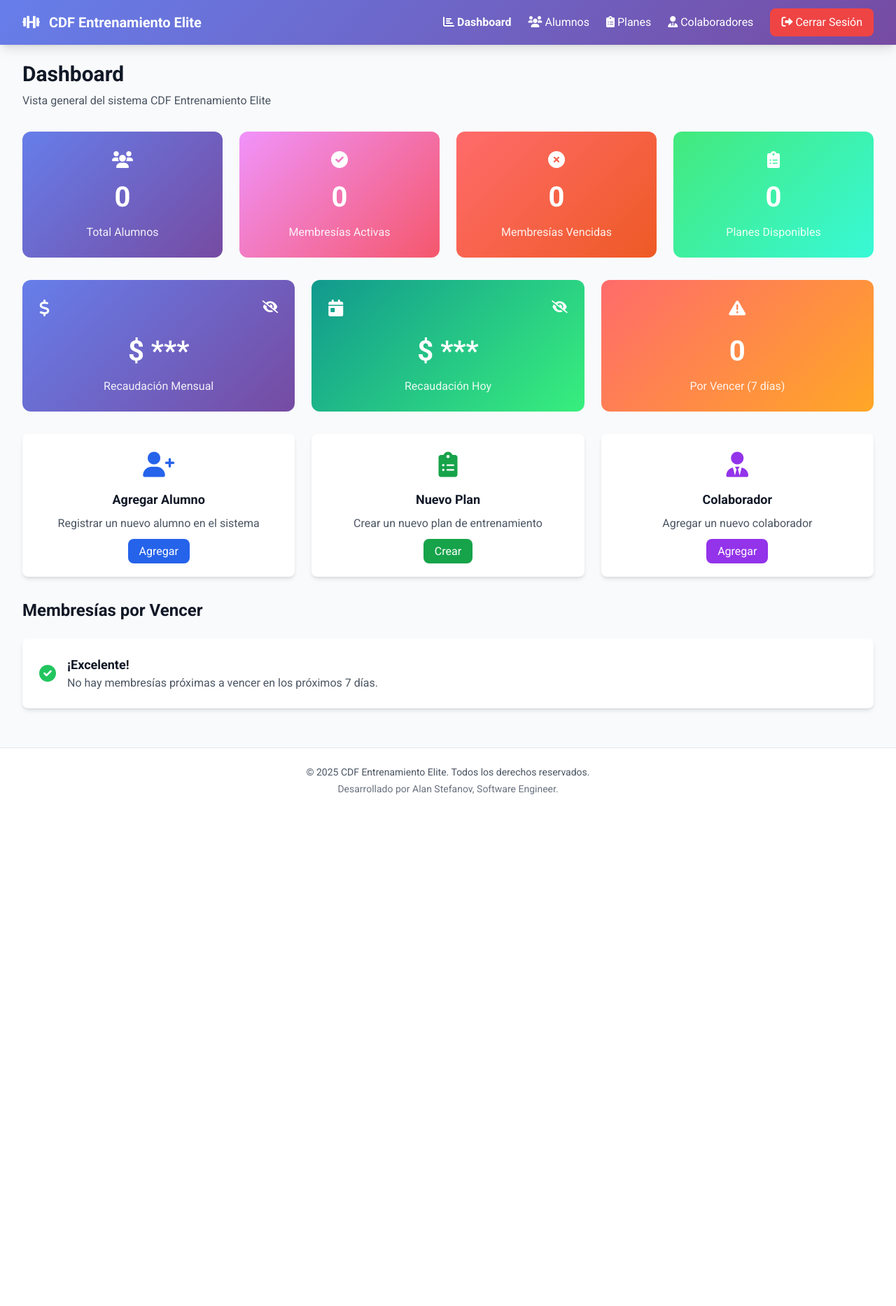
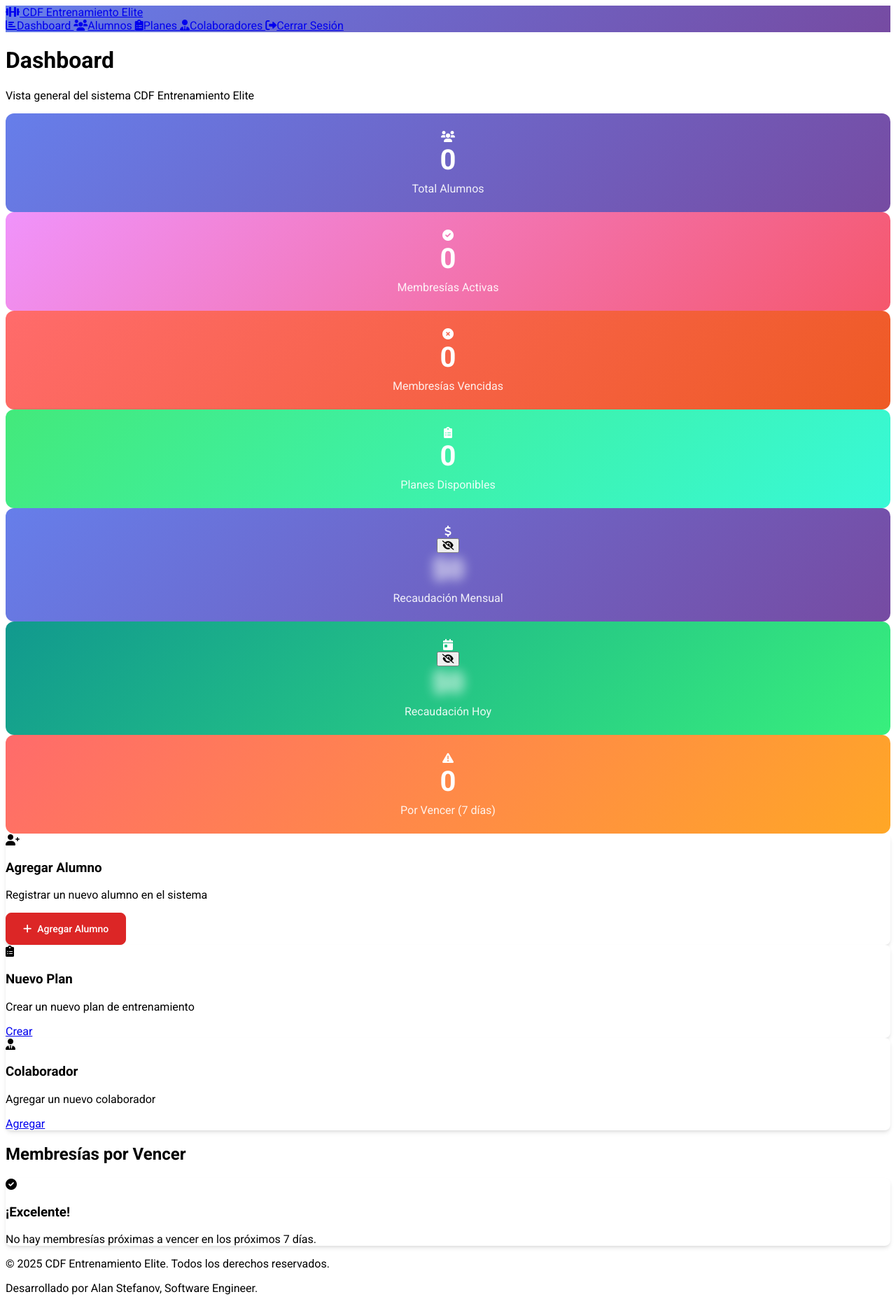
Before and after one commit to AlanStefanov/cdf-elite, a Node server app: page /dashboard in a window 1280 px wide. Shown: the whole page at 70% size. Before the commit the page ends 1135 px from the top, so only its background shows below. Run offline with Node 20, Linux system fonts and the light colour scheme; a user stored in the database is signed in; data that the repository does not hold is empty; some libraries are stand-ins or nearby versions.

Commit message:
Restored to '4fafe4eadc28d0fd41d4cd9f72bf8bee776c7c4a'
Replit-Restored-To: 4fafe4eadc28d0fd41d4cd9f72bf8bee776c7c4a

```diff
--- /dev/null
+++ b/public/css/design-system.css
@@ -0,0 +1,345 @@
+
+/* ===== CDF DESIGN SYSTEM ===== */
+
+/* Variables de colores */
+:root {
+  /* Colores principales */
+  --cdf-primary: #dc2626; /* Rojo CDF */
+  --cdf-primary-hover: #b91c1c;
+  --cdf-primary-dark: #991b1b;
+
+  --cdf-secondary: #6b7280; /* Gris */
+  --cdf-secondary-hover: #4b5563;
+  --cdf-secondary-light: #9ca3af;
+
+  --cdf-dark: #1f2937; /* Negro/Gris oscuro */
+  --cdf-dark-hover: #111827;
+
+  --cdf-light: #f9fafb; /* Blanco/Gris claro */
+  --cdf-light-hover: #f3f4f6;
+
+  /* Estados */
+  --cdf-disabled: #d1d5db;
+  --cdf-disabled-text: #9ca3af;
+
+  /* Sombras */
+  --cdf-shadow-sm: 0 1px 2px 0 rgb(0 0 0 / 0.05);
+  --cdf-shadow: 0 1px 3px 0 rgb(0 0 0 / 0.1), 0 1px 2px -1px rgb(0 0 0 / 0.1);
+  --cdf-shadow-md: 0 4px 6px -1px rgb(0 0 0 / 0.1), 0 2px 4px -2px rgb(0 0 0 / 0.1);
+
+  /* Bordes */
+  --cdf-radius: 0.5rem;
+  --cdf-radius-sm: 0.25rem;
+  --cdf-radius-lg: 0.75rem;
+}
+
+/* ===== BOTONES BASE ===== */
+.cdf-btn {
+  display: inline-flex;
+  align-items: center;
+  justify-content: center;
+  gap: 0.5rem;
+  padding: 0.75rem 1.5rem;
+  font-size: 0.875rem;
+  font-weight: 500;
+  line-height: 1.25rem;
+  border-radius: var(--cdf-radius);
+  border: 1px solid transparent;
+  cursor: pointer;
+  transition: all 0.2s ease-in-out;
+  text-decoration: none;
+  white-space: nowrap;
+  user-select: none;
+  outline: none;
+
+  /* Estados de focus */
+  focus:outline-none;
+  focus:ring-2;
+  focus:ring-offset-2;
+}
+
+/* ===== VARIANTES DE BOTONES ===== */
+
+/* Botón Principal (Rojo CDF) */
+.cdf-btn-primary {
+  background-color: var(--cdf-primary);
+  color: white;
+  border-color: var(--cdf-primary);
+  box-shadow: var(--cdf-shadow-sm);
+}
+
+.cdf-btn-primary:hover {
+  background-color: var(--cdf-primary-hover);
+  border-color: var(--cdf-primary-hover);
+  box-shadow: var(--cdf-shadow);
+  transform: translateY(-1px);
+}
+
+.cdf-btn-primary:active {
+  background-color: var(--cdf-primary-dark);
+  transform: translateY(0);
+  box-shadow: var(--cdf-shadow-sm);
+}
+
+.cdf-btn-primary:focus {
+  ring-color: var(--cdf-primary);
+}
+
+/* Botón Secundario (Outline Rojo) */
+.cdf-btn-secondary {
+  background-color: transparent;
+  color: var(--cdf-primary);
+  border-color: var(--cdf-primary);
+}
+
+.cdf-btn-secondary:hover {
+  background-color: var(--cdf-primary);
+  color: white;
+  box-shadow: var(--cdf-shadow);
+  transform: translateY(-1px);
+}
+
+.cdf-btn-secondary:active {
+  background-color: var(--cdf-primary-dark);
+  transform: translateY(0);
+}
+
+/* Botón Oscuro */
+.cdf-btn-dark {
+  background-color: var(--cdf-dark);
+  color: white;
+  border-color: var(--cdf-dark);
+  box-shadow: var(--cdf-shadow-sm);
+}
+
+.cdf-btn-dark:hover {
+  background-color: var(--cdf-dark-hover);
+  border-color: var(--cdf-dark-hover);
+  box-shadow: var(--cdf-shadow);
+  transform: translateY(-1px);
+}
+
+.cdf-btn-dark:focus {
+  ring-color: var(--cdf-dark);
+}
+
+/* Botón Coral/Salmón */
+.cdf-btn-coral {
+  background-color: #ff6b6b;
+  color: white;
+  border-color: #ff6b6b;
+  box-shadow: var(--cdf-shadow-sm);
+}
+
+.cdf-btn-coral:hover {
+  background-color: #ff5252;
+  border-color: #ff5252;
+  box-shadow: var(--cdf-shadow);
+  transform: translateY(-1px);
+}
+
+.cdf-btn-coral:focus {
+  ring-color: #ff6b6b;
+}
+
+/* Botón Deshabilitado */
+.cdf-btn:disabled,
+.cdf-btn-disabled {
+  background-color: var(--cdf-disabled);
+  color: var(--cdf-disabled-text);
+  border-color: var(--cdf-disabled);
+  cursor: not-allowed;
+  box-shadow: none;
+  transform: none;
+}
+
+.cdf-btn:disabled:hover,
+.cdf-btn-disabled:hover {
+  background-color: var(--cdf-disabled);
+  color: var(--cdf-disabled-text);
+  border-color: var(--cdf-disabled);
+  transform: none;
+  box-shadow: none;
+}
+
+/* ===== TAMAÑOS DE BOTONES ===== */
+
+/* Botón pequeño */
+.cdf-btn-sm {
+  padding: 0.5rem 1rem;
+  font-size: 0.75rem;
+  border-radius: var(--cdf-radius-sm);
+}
+
+/* Botón normal (por defecto) */
+.cdf-btn-md {
+  padding: 0.75rem 1.5rem;
+  font-size: 0.875rem;
+}
+
+/* Botón grande */
+.cdf-btn-lg {
+  padding: 1rem 2rem;
+  font-size: 1rem;
+  border-radius: var(--cdf-radius-lg);
+}
+
+/* ===== GRUPOS DE BOTONES ===== */
+.cdf-btn-group {
+  display: inline-flex;
+  border-radius: var(--cdf-radius);
+  box-shadow: var(--cdf-shadow-sm);
+}
+
+.cdf-btn-group .cdf-btn {
+  border-radius: 0;
+  border-right-width: 0;
+}
+
+.cdf-btn-group .cdf-btn:first-child {
+  border-top-left-radius: var(--cdf-radius);
+  border-bottom-left-radius: var(--cdf-radius);
+}
+
+.cdf-btn-group .cdf-btn:last-child {
+  border-top-right-radius: var(--cdf-radius);
+  border-bottom-right-radius: var(--cdf-radius);
+  border-right-width: 1px;
+}
+
+/* ===== UTILIDADES ===== */
+
+/* Botón de ancho completo */
+.cdf-btn-block {
+  width: 100%;
+  justify-content: center;
+}
+
+/* Botón con ícono */
+.cdf-btn-icon {
+  padding: 0.75rem;
+  width: auto;
+  min-width: 2.75rem;
+}
+
+.cdf-btn-icon.cdf-btn-sm {
+  padding: 0.5rem;
+  min-width: 2rem;
+}
+
+.cdf-btn-icon.cdf-btn-lg {
+  padding: 1rem;
+  min-width: 3.5rem;
+}
+
+/* ===== COMPONENTES ADICIONALES ===== */
+
+/* Badge/Etiqueta */
+.cdf-badge {
+  display: inline-flex;
+  align-items: center;
+  padding: 0.25rem 0.75rem;
+  font-size: 0.75rem;
+  font-weight: 500;
+  border-radius: 9999px;
+  white-space: nowrap;
+}
+
+.cdf-badge-primary {
+  background-color: var(--cdf-primary);
+  color: white;
+}
+
+.cdf-badge-secondary {
+  background-color: var(--cdf-secondary-light);
+  color: var(--cdf-dark);
+}
+
+.cdf-badge-success {
+  background-color: #10b981;
+  color: white;
+}
+
+.cdf-badge-warning {
+  background-color: #f59e0b;
+  color: white;
+}
+
+.cdf-badge-error {
+  background-color: var(--cdf-primary);
+  color: white;
+}
+
+/* Card/Tarjeta */
+.cdf-card {
+  background-color: white;
+  border-radius: var(--cdf-radius-lg);
+  box-shadow: var(--cdf-shadow);
+  border: 1px solid #e5e7eb;
+  overflow: hidden;
+}
+
+.cdf-card-header {
+  padding: 1.5rem;
+  border-bottom: 1px solid #e5e7eb;
+  background-color: var(--cdf-light);
+}
+
+.cdf-card-body {
+  padding: 1.5rem;
+}
+
+.cdf-card-footer {
+  padding: 1rem 1.5rem;
+  background-color: var(--cdf-light);
+  border-top: 1px solid #e5e7eb;
+}
+
+/* Input/Campo de entrada */
+.cdf-input {
+  width: 100%;
+  padding: 0.75rem 1rem;
+  border: 1px solid #d1d5db;
+  border-radius: var(--cdf-radius);
+  font-size: 0.875rem;
+  transition: all 0.2s ease-in-out;
+  outline: none;
+}
+
+.cdf-input:focus {
+  border-color: var(--cdf-primary);
+  box-shadow: 0 0 0 3px rgb(220 38 38 / 0.1);
+}
+
+.cdf-input:disabled {
+  background-color: var(--cdf-light);
+  color: var(--cdf-disabled-text);
+  cursor: not-allowed;
+}
+
+/* Label */
+.cdf-label {
+  display: block;
+  font-size: 0.875rem;
+  font-weight: 500;
+  color: var(--cdf-dark);
+  margin-bottom: 0.5rem;
+}
+
+/* ===== RESPONSIVE ===== */
+@media (max-width: 640px) {
+  .cdf-btn {
+    padding: 0.625rem 1.25rem;
+    font-size: 0.8rem;
+  }
+
+  .cdf-btn-lg {
+    padding: 0.875rem 1.75rem;
+    font-size: 0.9rem;
+  }
+
+  .cdf-btn-sm {
+    padding: 0.375rem 0.875rem;
+    font-size: 0.7rem;
+  }
+}
--- a/views/dashboard/index.ejs
+++ b/views/dashboard/index.ejs
@@ -4,8 +4,9 @@
     <meta charset="UTF-8">
     <meta name="viewport" content="width=device-width, initial-scale=1.0">
     <title><%= title %></title>
-    <script src="https://cdn.tailwindcss.com"></script>
-    <link href="https://cdnjs.cloudflare.com/ajax/libs/font-awesome/6.0.0/css/all.min.css" rel="stylesheet">
+    <link rel="stylesheet" href="https://cdn.tailwindcss.com">
+    <link rel="stylesheet" href="https://cdnjs.cloudflare.com/ajax/libs/font-awesome/6.0.0/css/all.min.css">
+    <link rel="stylesheet" href="/css/design-system.css">
     <link rel="stylesheet" href="https://cdnjs.cloudflare.com/ajax/libs/font-awesome/6.0.0/css/brands.min.css">
     <link rel="stylesheet" href="https://fonts.googleapis.com/css2?family=Roboto:wght@300;400;500;700&display=swap">
     <link rel="stylesheet" href="https://fonts.googleapis.com/icon?family=Material+Icons">
@@ -62,6 +63,26 @@
             background-color: #f0fdf4;
             border: 1px solid #bbf7d0;
             color: #16a34a;
+        }
+
+        /* Design System - Money Visibility */
+        .money-hidden {
+            filter: blur(8px);
+            transition: filter 0.3s ease;
+        }
+
+        .money-visible {
+            filter: none;
+            transition: filter 0.3s ease;
+        }
+
+        .eye-toggle {
+            cursor: pointer;
+            transition: color 0.3s ease;
+        }
+
+        .eye-toggle:hover {
+            color: #e2e8f0;
         }
     </style>
 </head>
@@ -158,13 +179,12 @@
                     <div class="text-white">
                         <i class="fas fa-dollar-sign text-2xl"></i>
                     </div>
-                    <button onclick="toggleMoney('mensual')" class="text-white hover:text-gray-200 transition-colors">
+                    <button onclick="toggleMoney('mensual')" class="eye-toggle text-white">
                         <i id="eye-mensual" class="fas fa-eye-slash text-lg"></i>
                     </button>
                 </div>
                 <div class="stat-number">
-                    <span id="amount-mensual" style="display: none;">$<%= stats.recaudacionMensual.toLocaleString('es-AR') %></span>
-                    <span id="hidden-mensual">$ ***</span>
+                    <span id="amount-mensual" class="money-hidden">$<%= stats.recaudacionMensual.toLocaleString('es-AR') %></span>
                 </div>
                 <div class="stat-label">Recaudación Mensual</div>
             </div>
@@ -173,13 +193,12 @@
                     <div class="text-white">
                         <i class="fas fa-calendar-day text-2xl"></i>
                     </div>
-                    <button onclick="toggleMoney('hoy')" class="text-white hover:text-gray-200 transition-colors">
+                    <button onclick="toggleMoney('hoy')" class="eye-toggle text-white">
                         <i id="eye-hoy" class="fas fa-eye-slash text-lg"></i>
                     </button>
                 </div>
                 <div class="stat-number">
-                    <span id="amount-hoy" style="display: none;">$<%= stats.recaudacionHoy.toLocaleString('es-AR') %></span>
-                    <span id="hidden-hoy">$ ***</span>
+                    <span id="amount-hoy" class="money-hidden">$<%= stats.recaudacionHoy.toLocaleString('es-AR') %></span>
                 </div>
                 <div class="stat-label">Recaudación Hoy</div>
             </div>
@@ -200,8 +219,9 @@
                 </div>
                 <h3 class="text-lg font-semibold text-gray-900 mb-2">Agregar Alumno</h3>
                 <p class="text-gray-600 mb-4">Registrar un nuevo alumno en el sistema</p>
-                <a href="/alumnos/add" class="bg-blue-600 text-white px-4 py-2 rounded-lg hover:bg-blue-700 transition-colors">
-                    Agregar
+                <a href="/alumnos/add" class="cdf-btn cdf-btn-primary">
+                    <i class="fas fa-plus"></i>
+                    Agregar Alumno
                 </a>
             </div>
 
@@ -324,21 +344,20 @@
 
         <!-- Script para mostrar/ocultar dinero y notificaciones de WhatsApp -->
         <script>
-            // Función para alternar mostrar/ocultar dinero
+            // Design System - Money Toggle Function
             function toggleMoney(type) {
                 const amountElement = document.getElementById(`amount-${type}`);
-                const hiddenElement = document.getElementById(`hidden-${type}`);
                 const eyeIcon = document.getElementById(`eye-${type}`);
 
-                if (amountElement.style.display === 'none') {
+                if (amountElement.classList.contains('money-hidden')) {
                     // Mostrar dinero
-                    amountElement.style.display = 'inline';
-                    hiddenElement.style.display = 'none';
+                    amountElement.classList.remove('money-hidden');
+                    amountElement.classList.add('money-visible');
                     eyeIcon.className = 'fas fa-eye text-lg';
                 } else {
                     // Ocultar dinero
-                    amountElement.style.display = 'none';
-                    hiddenElement.style.display = 'inline';
+                    amountElement.classList.remove('money-visible');
+                    amountElement.classList.add('money-hidden');
                     eyeIcon.className = 'fas fa-eye-slash text-lg';
                 }
             }
```
Also changed, not shown: views/alumnos/index.ejs (+46 -24 lines), attached_assets/image_1753987039455.png (added), attached_assets/image_1753987332272.png (added).
